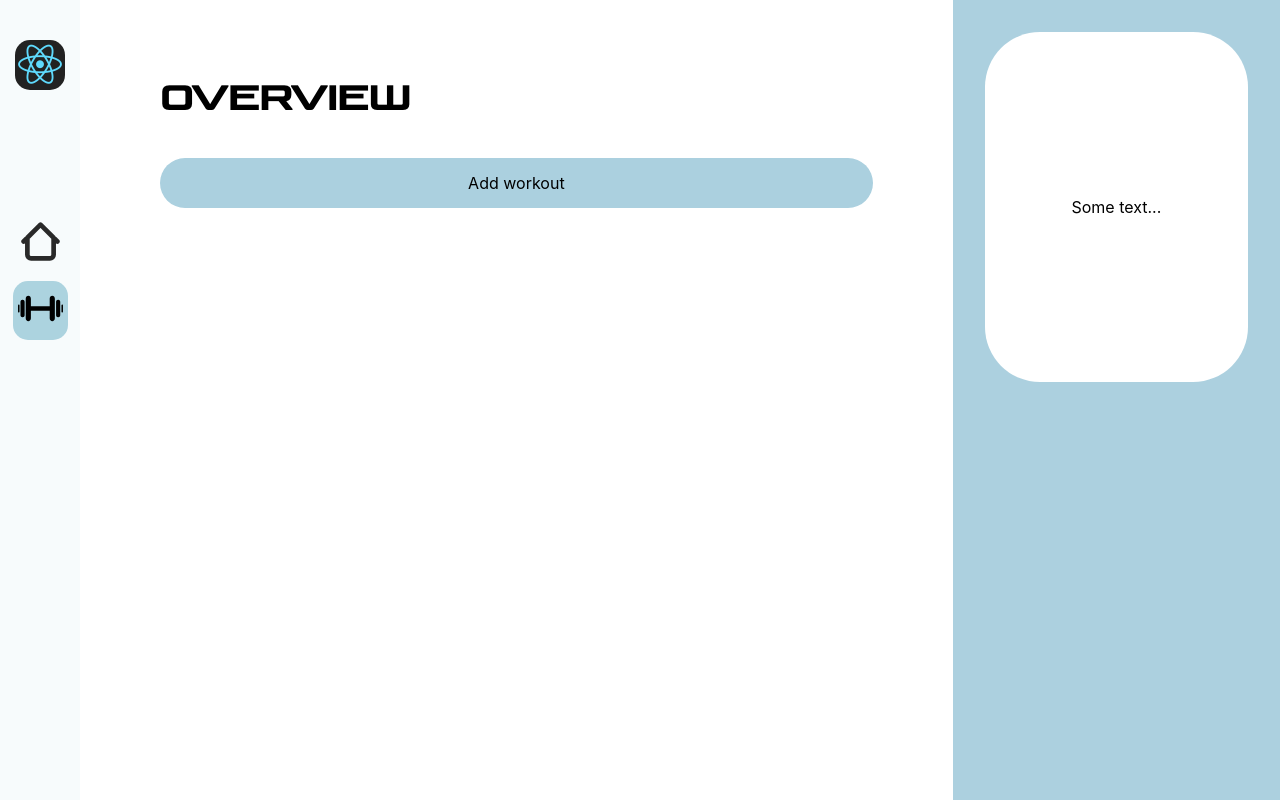
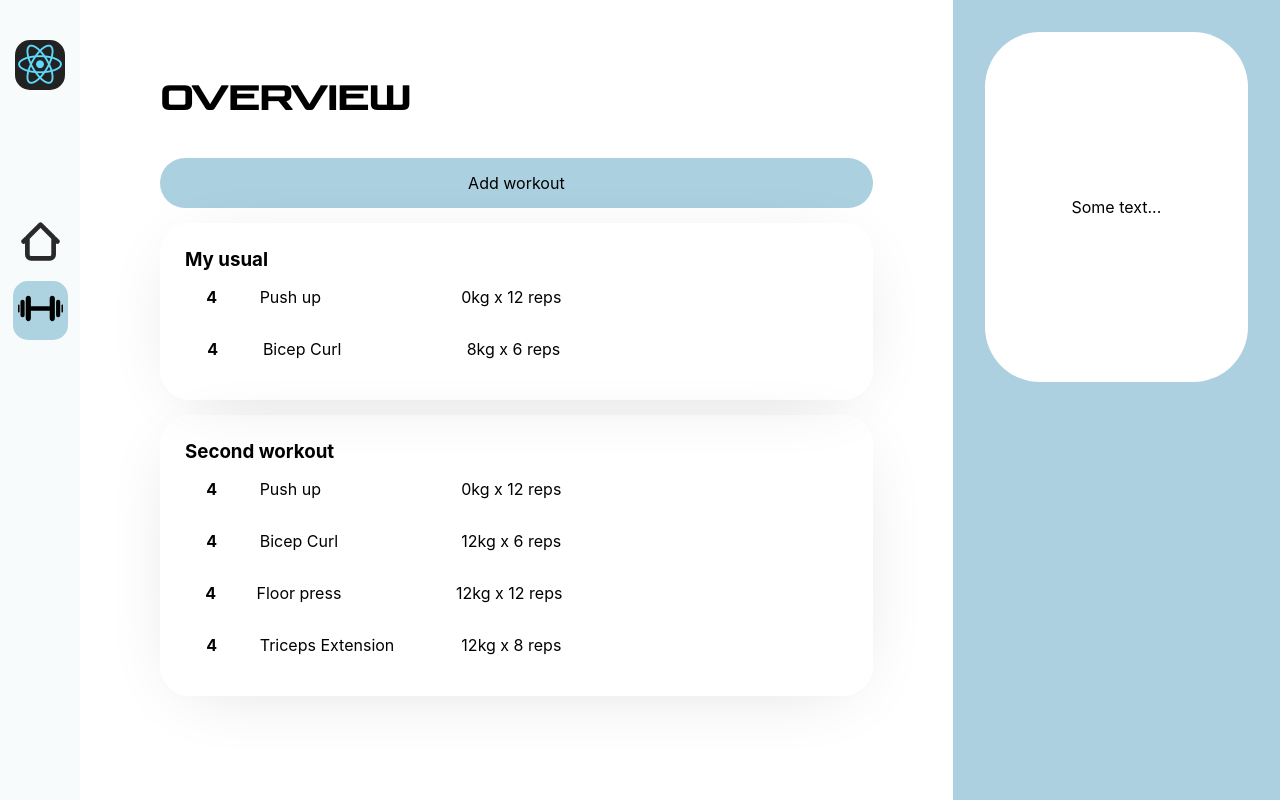
Before and after one commit to danyazero/pet-react-traine-app, a React (Create React App) app: page /workouts in a window 1280 px wide. Built offline with nearby package versions, Linux system fonts and the light colour scheme.

Commit message:
render workouts list

```diff
--- /dev/null
+++ b/src/Components/WorkoutCard/Exercises/Exercises.jsx
@@ -0,0 +1,14 @@
+import React from 'react';
+import st from "./Exercises.module.css"
+
+const Exercises = ({name, weight, count, sets, ...props}) => {
+    return(
+    <div className={st.exercisesItem}>
+        <p className={st.setsText}>{sets}</p>
+        <p className={st.nameText}>{name}</p>
+        <p className={st.weightAndRepstext}>{weight}kg x {count} reps</p>
+    </div>
+    )
+};
+
+export default Exercises;
--- /dev/null
+++ b/src/Components/WorkoutCard/Exercises/Exercises.module.css
@@ -0,0 +1,17 @@
+.exercisesItem{
+    width: 60%;
+    display: flex;
+    justify-content: space-around;
+}
+
+.setsText{
+    font-weight: bold;
+}
+
+.weightAndRepstext{
+
+}
+
+.nameText{
+    width: 40%;
+}
--- /dev/null
+++ b/src/Components/WorkoutCard/Workout.module.css
@@ -0,0 +1,12 @@
+.workoutCard{
+    padding: 25px;
+    border-radius: 30px;
+    margin-top: 15px;
+    -webkit-box-shadow: 0px 10px 77px -30px rgba(0,0,0,0.19);
+    -moz-box-shadow: 0px 10px 77px -30px rgba(0,0,0,0.19);
+    box-shadow: 0px 10px 77px -30px rgba(0,0,0,0.19);
+}
+
+.workoutName{
+    margin: 0px;
+}
--- /dev/null
+++ b/src/Components/WorkoutCard/WorkoutCard.jsx
@@ -0,0 +1,15 @@
+import React from 'react';
+import st from "./Workout.module.css"
+import Exercises from "./Exercises/Exercises";
+
+const WorkoutCard = ({name, ...props}) => {
+    const exercises = props.exercises.map((el, id) => <Exercises name={el.name} weight={el.weight} count={el.count} sets={el.sets}/>)
+    return(
+        <div className={st.workoutCard}>
+            <h3 className={st.workoutName}>{name}</h3>
+            {exercises}
+        </div>
+    )
+};
+
+export default WorkoutCard;
--- a/src/Components/Workouts/Workouts.jsx
+++ b/src/Components/Workouts/Workouts.jsx
@@ -1,13 +1,19 @@
 import React from 'react';
 import st from "./Workouts.module.css"
+import WorkoutCard from "../WorkoutCard/WorkoutCard";
 
-const Workouts = (props) => {
+const Workouts = ({workouts, ...props}) => {
+
+    const workoutsArray = workouts.map((el, id) => <WorkoutCard name={el.name} exercises={el.exercises}/>)
+
     return(
         <div className={st.content}>
             <div>
                 <h1 className={st.headText}>Overview</h1>
             </div>
             <div className={st.addButton}>Add workout</div>
+
+            {workoutsArray}
         </div>
     )
 };
--- a/src/Components/Workouts/WorkoutsContainer.js
+++ b/src/Components/Workouts/WorkoutsContainer.js
@@ -3,7 +3,7 @@ import Workouts from "./Workouts";
 
 function mapStateToProps(state){
     return{
-
+        workouts: state.workoutsReducers.workouts
     }
 }
 
--- a/src/Redux/authReducer.js
+++ b/src/Redux/authReducer.js
@@ -2,7 +2,11 @@ import {createSlice} from "@reduxjs/toolkit";
 
 const authReducer = createSlice({
     name : "authReducer",
-    initialState: {},
+    initialState: {
+        name: "Danya",
+        surname: "Mozzhukhin",
+        isAuth: false
+    },
     reducers: {}
 })
 
--- a/src/Redux/mainPageReducer.js
+++ b/src/Redux/mainPageReducer.js
@@ -3,7 +3,9 @@ import {createSlice} from "@reduxjs/toolkit";
 
 const mainReducer = createSlice({
         name: "mainReducer",
-        initialState: {},
+        initialState: {
+            isStarted: false,
+        },
     reducers: {}
     }
 )
--- a/src/Redux/menuReducer.js
+++ b/src/Redux/menuReducer.js
@@ -4,8 +4,6 @@ const menuReducer = createSlice({
     name : "menureducer",
     initialState: {
         isLoading: false,
-        isAuth: false,
-        userData: []
     },
     reducers: {}
 })
--- a/src/Redux/store.js
+++ b/src/Redux/store.js
@@ -4,11 +4,13 @@ import mainPageReducer from "./mainPageReducer";
 import menuReducer from "./menuReducer";
 import {reduxForm} from "redux-form";
 import authReducer from "./authReducer";
+import workoutsPageReducer from "./workoutsPageReducer";
 
 
 let reducers = combineReducers({
         mainReducer: mainPageReducer,
         menuReducers: menuReducer,
+        workoutsReducers: workoutsPageReducer,
         auth: authReducer,
         form: reduxForm,
     }
--- /dev/null
+++ b/src/Redux/workoutsPageReducer.js
@@ -0,0 +1,31 @@
+import {createSlice} from "@reduxjs/toolkit";
+
+const workoutsPageReducer = createSlice({
+    name: "workoutsPageReducer",
+    initialState: {
+        isLoading: false,
+        addWorkoutButtonClicked: false,
+        workouts: [
+            {
+                name: "My usual",
+                exercises: [
+                    {name: "Push up", weight: 0, count: 12, sets: 4},
+                    {name: "Bicep Curl", weight: 8, count: 6, sets: 4},
+                ]
+            },
+            {
+                name: "Second workout",
+                exercises: [
+                    {name: "Push up", weight: 0, count: 12, sets: 4},
+                    {name: "Bicep Curl", weight: 12, count: 6, sets: 4},
+                    {name: "Floor press", weight: 12, count: 12, sets: 4},
+                    {name: "Triceps Extension", weight: 12, count: 8, sets: 4},
+                ]
+            }
+        ]
+    },
+    reducers: {}
+})
+
+export default workoutsPageReducer.reducer;
+export const {} = workoutsPageReducer.actions;
```
